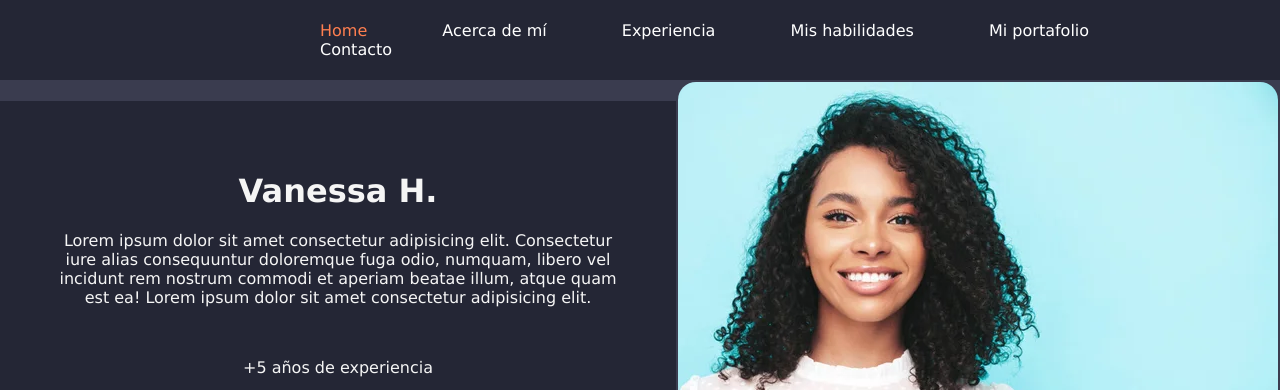
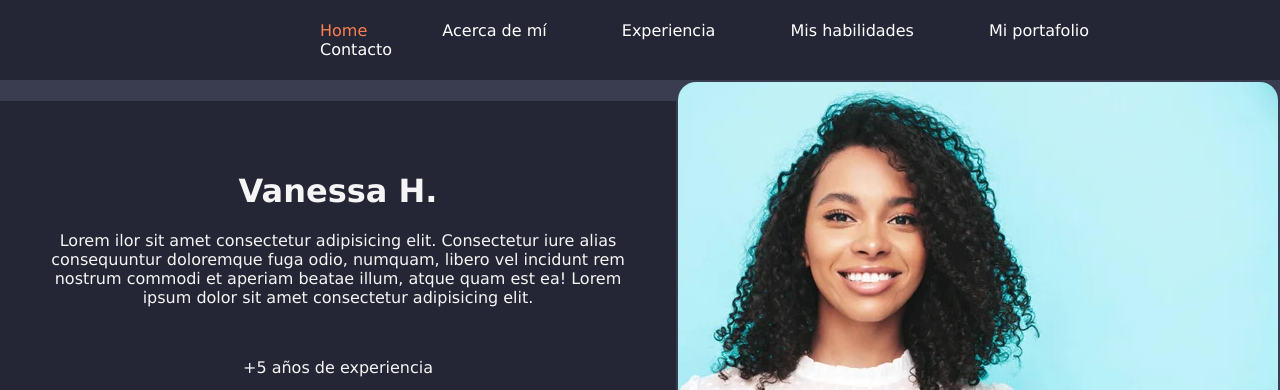
Before and after one commit to Takeshikovacsx/Taller-1, a plain HTML site: page index.html in a window 1280 px wide. Shown: the top 390 px of the page. Drawn offline with Linux system fonts and the light colour scheme.

Commit message:
Taller-1

```diff
--- a/index.html
+++ b/index.html
@@ -25,7 +25,7 @@
                 <h1>
                     Vanessa H.
                 </h1>
-                <p>Lorem ipsum dolor sit amet consectetur adipisicing elit. Consectetur iure alias consequuntur doloremque fuga odio, numquam, libero vel incidunt rem nostrum commodi et aperiam beatae illum, atque quam est ea!
+                <p>Lorem ilor sit amet consectetur adipisicing elit. Consectetur iure alias consequuntur doloremque fuga odio, numquam, libero vel incidunt rem nostrum commodi et aperiam beatae illum, atque quam est ea!
                     Lorem ipsum dolor sit amet consectetur adipisicing elit.
                     </p>
                 <br>
```
